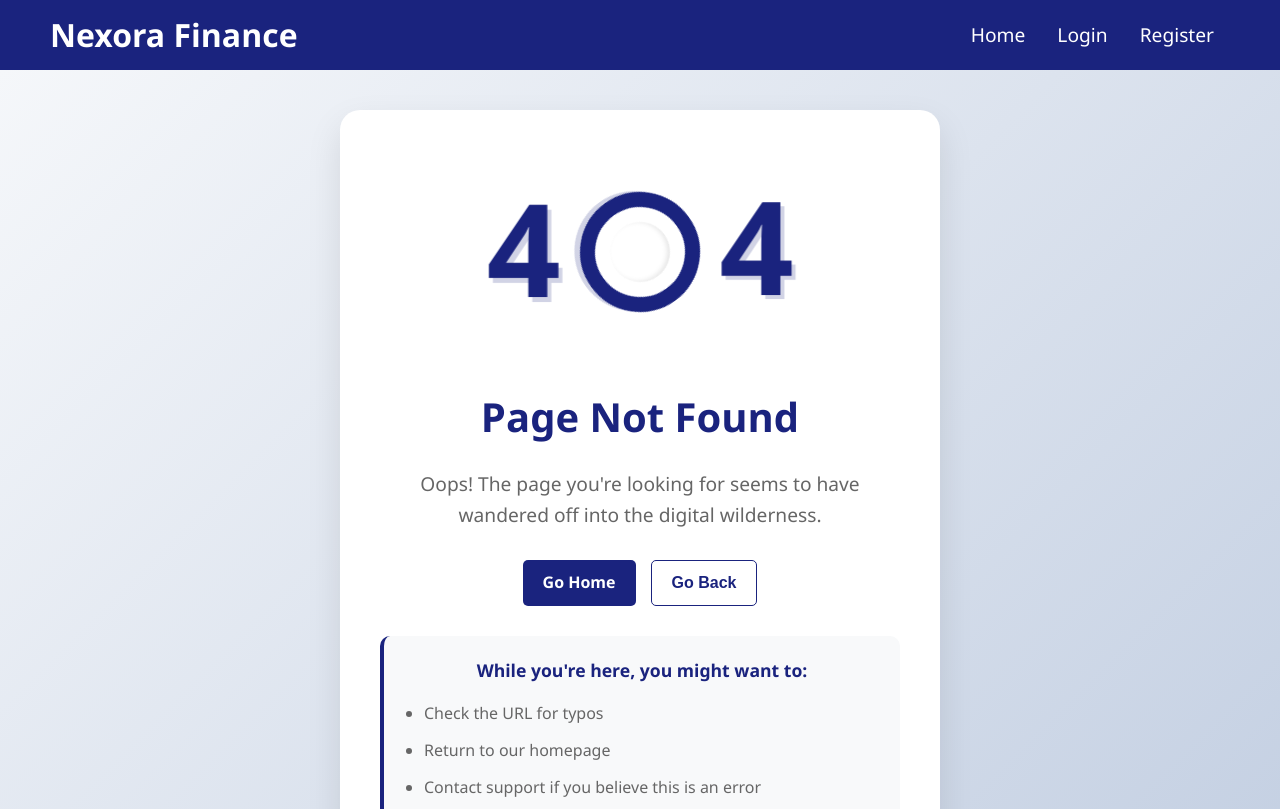
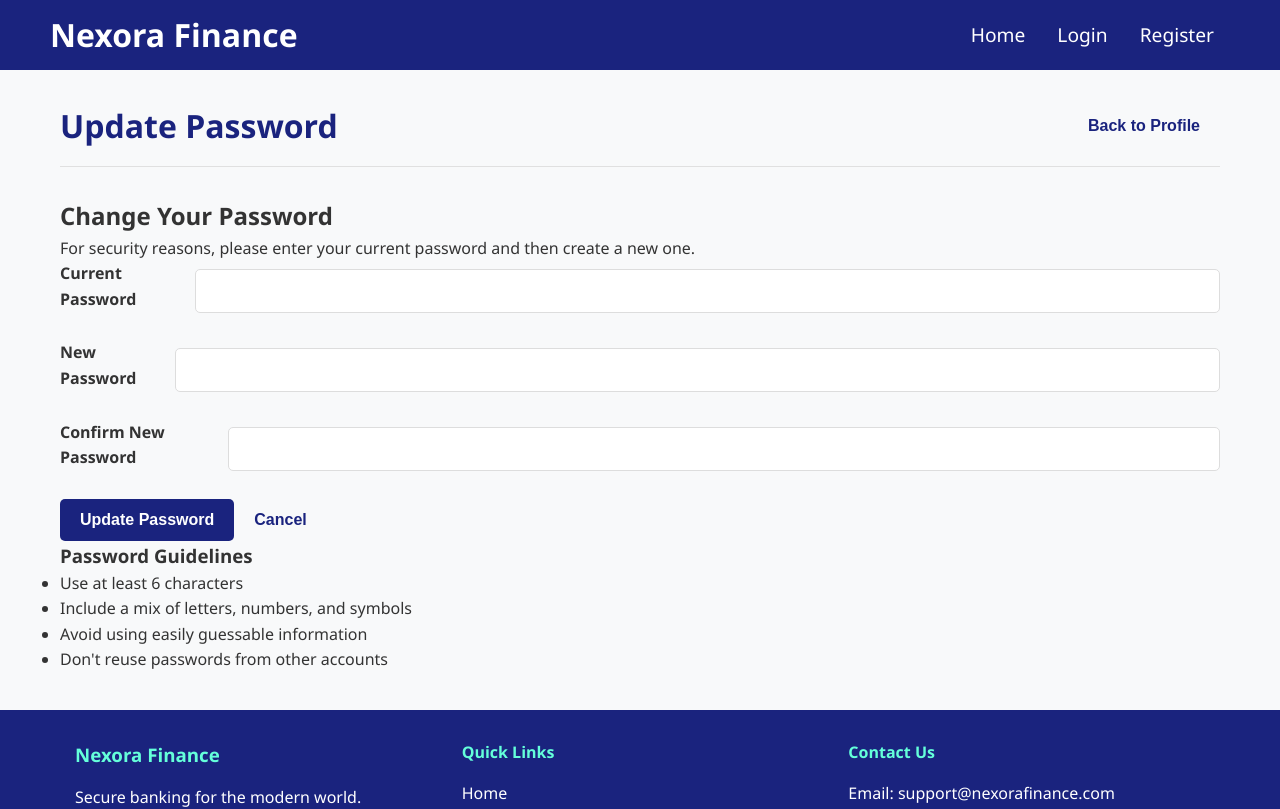
Before and after one commit to Naman-Kaushik01/Nexora-Front-End, a React (Create React App) app: page /update-profile in a window 1280 px wide. Shown: the top 809 px of the page. Built offline with nearby package versions, Linux system fonts and the light colour scheme.

Commit message:
created update-password page

```diff
--- a/src/App.js
+++ b/src/App.js
@@ -6,6 +6,7 @@ import Login from "./pages/Login";
 import Home from "./pages/Home";
 import NotFound from "./pages/NotFound";
 import Profile from "./pages/Profile";
+import UpdateProfile from "./pages/UpdateProfile";
 
 
 function App() {
@@ -18,6 +19,8 @@ function App() {
        <Route path="/home" element ={<Home/>} />
        <Route path="/" element ={<Home/>} />
        <Route path="/profile" element ={<Profile/>} />
+       <Route path="/update-profile" element ={<UpdateProfile/>} />
+
 
 
         <Route path="*" element ={<NotFound/>} />
--- /dev/null
+++ b/src/pages/UpdateProfile.jsx
@@ -0,0 +1,208 @@
+import { useState } from 'react';
+import { useNavigate } from 'react-router-dom';
+import { apiService } from '../services/api';
+
+
+
+const UpdateProfile = () => {
+
+    const [passwordData, setPasswordData] = useState({
+        oldPassword: '',
+        newPassword: '',
+        confirmPassword: ''
+    });
+
+    const [loading, setLoading] = useState(false);
+    const [error, setError] = useState('');
+    const [success, setSuccess] = useState('');
+    const [validationErrors, setValidationErrors] = useState({});
+
+    const navigate = useNavigate();
+
+    const handlePasswordChange = (e) => {
+        const { name, value } = e.target;
+
+        setPasswordData({
+            ...passwordData,
+            [name]: value
+        });
+
+        // Clear validation errors when user types
+        if (validationErrors[name]) {
+            setValidationErrors({
+                ...validationErrors,
+                [name]: ''
+            });
+        }
+    }
+
+    const validateForm = () => {
+        const errors = {}
+
+        if (!passwordData.oldPassword) {
+            errors.oldPassword = 'Current password is required';
+        }
+
+        if (!passwordData.newPassword) {
+            errors.newPassword = 'New password is required';
+        } else if (passwordData.newPassword.length < 6) {
+            errors.newPassword = 'Password must be at least 6 characters';
+        }
+
+        if (!passwordData.confirmPassword) {
+            errors.confirmPassword = 'Please confirm your new password';
+        } else if (passwordData.newPassword !== passwordData.confirmPassword) {
+            errors.confirmPassword = 'Passwords do not match';
+        }
+
+
+        setValidationErrors(errors);
+        return Object.keys(errors).length === 0;
+    }
+
+
+
+
+    const handleSubmit = async (e) => {
+        e.preventDefault();
+        setError('');
+        setSuccess('');
+
+        if (!validateForm()) {
+            return;
+        }
+
+        setLoading(true);
+
+        try {
+            const response = await apiService.updatePassword(
+                passwordData.oldPassword,
+                passwordData.newPassword
+            );
+
+            if (response.data.statusCode === 200) {
+                setSuccess('Password updated successfully');
+                setPasswordData({
+                    oldPassword: '',
+                    newPassword: '',
+                    confirmPassword: ''
+                });
+
+                setTimeout(() => {
+                    navigate('/profile');
+                }, 4000);
+            } else {
+                setError(response.data.message);
+            }
+        } catch (error) {
+            setError(error.response?.data?.message || 'An error occurred while updating password');
+        } finally {
+            setLoading(false);
+        }
+    };
+
+
+
+
+
+
+    return (
+        <div className="profile-container">
+            <div className="profile-header">
+                <h1>Update Password</h1>
+                <button onClick={() => navigate('/profile')} className="btn btn-secondary">
+                    Back to Profile
+                </button>
+            </div>
+
+            <div className="update-profile-content">
+                <div className="password-update-section">
+                    <h2>Change Your Password</h2>
+                    <p className="password-instructions">
+                        For security reasons, please enter your current password and then create a new one.
+                    </p>
+
+                    {error && <div className="error-message">{error}</div>}
+                    {success && <div className="success-message">{success}</div>}
+
+                    <form onSubmit={handleSubmit} className="password-form">
+                        <div className="form-group">
+                            <label htmlFor="oldPassword">Current Password</label>
+                            <input
+                                type="password"
+                                id="oldPassword"
+                                name="oldPassword"
+                                value={passwordData.oldPassword}
+                                onChange={handlePasswordChange}
+                                className={validationErrors.oldPassword ? 'error' : ''}
+                            />
+                            {validationErrors.oldPassword && (
+                                <span className="field-error">{validationErrors.oldPassword}</span>
+                            )}
+                        </div>
+
+                        <div className="form-group">
+                            <label htmlFor="newPassword">New Password</label>
+                            <input
+                                type="password"
+                                id="newPassword"
+                                name="newPassword"
+                                value={passwordData.newPassword}
+                                onChange={handlePasswordChange}
+                                className={validationErrors.newPassword ? 'error' : ''}
+                            />
+                            {validationErrors.newPassword && (
+                                <span className="field-error">{validationErrors.newPassword}</span>
+                            )}
+                        </div>
+
+                        <div className="form-group">
+                            <label htmlFor="confirmPassword">Confirm New Password</label>
+                            <input
+                                type="password"
+                                id="confirmPassword"
+                                name="confirmPassword"
+                                value={passwordData.confirmPassword}
+                                onChange={handlePasswordChange}
+                                className={validationErrors.confirmPassword ? 'error' : ''}
+                            />
+                            {validationErrors.confirmPassword && (
+                                <span className="field-error">{validationErrors.confirmPassword}</span>
+                            )}
+                        </div>
+
+                        <div className="form-buttons">
+                            <button
+                                type="submit"
+                                className="btn btn-primary"
+                                disabled={loading}
+                            >
+                                {loading ? 'Updating Password...' : 'Update Password'}
+                            </button>
+                            <button
+                                type="button"
+                                onClick={() => navigate('/profile')}
+                                className="btn btn-secondary"
+                            >
+                                Cancel
+                            </button>
+                        </div>
+                    </form>
+                </div>
+
+                <div className="password-guidelines">
+                    <h3>Password Guidelines</h3>
+                    <ul>
+                        <li>Use at least 6 characters</li>
+                        <li>Include a mix of letters, numbers, and symbols</li>
+                        <li>Avoid using easily guessable information</li>
+                        <li>Don't reuse passwords from other accounts</li>
+                    </ul>
+                </div>
+            </div>
+        </div>
+    );
+
+}
+
+export default UpdateProfile;
```
